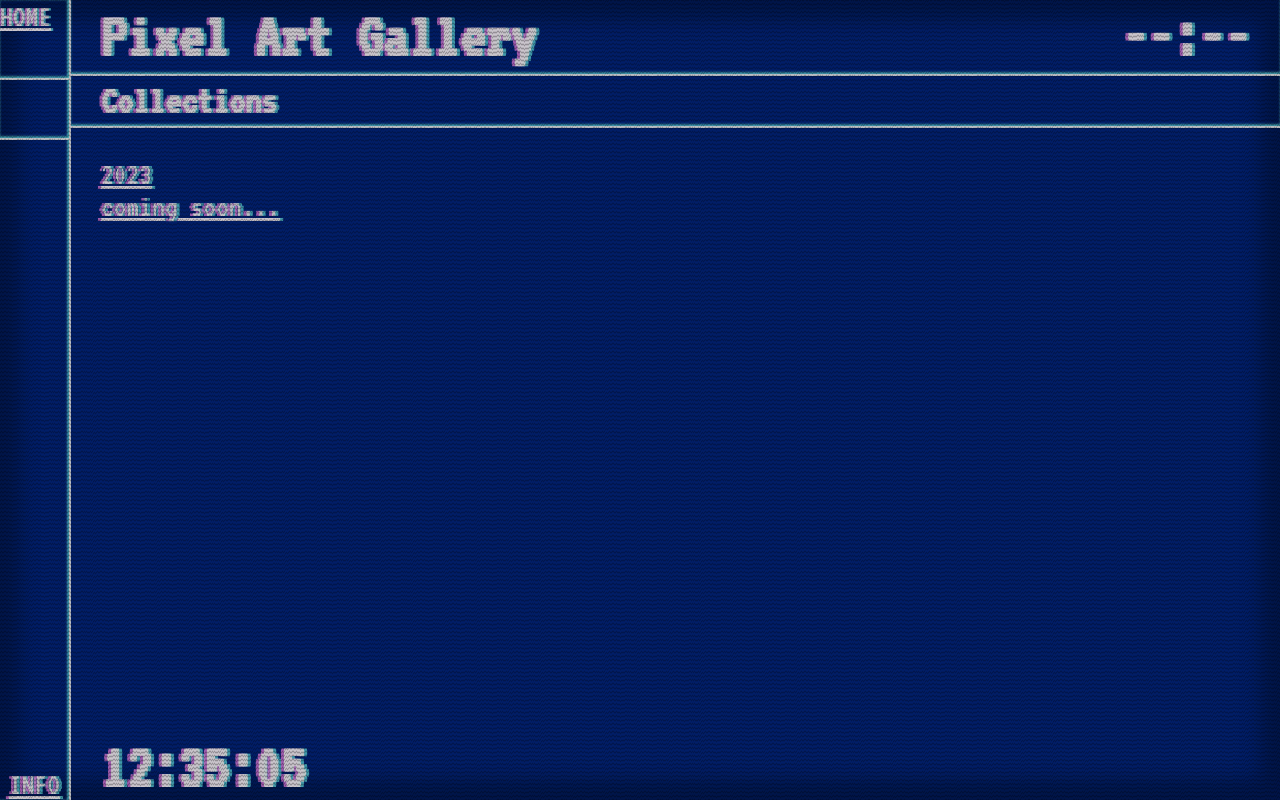
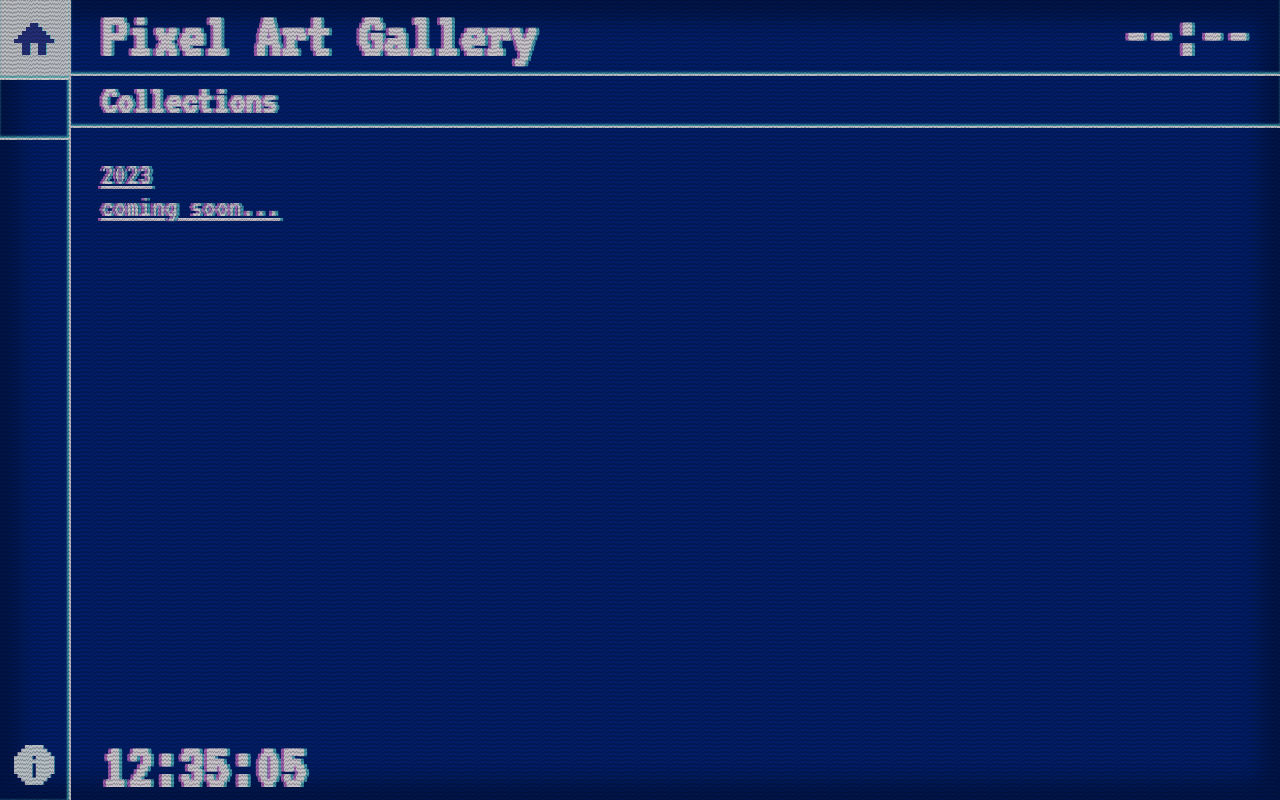
Before and after one commit to LueKely/pixel-art-gallery, an Astro site: page / in a window 1280 px wide. Built offline with nearby package versions, Linux system fonts and the light colour scheme; Astro itself is replaced by a stand-in of ours.

Commit message:
FEAT: icons wow

```diff
--- a/src/components/navbar.astro
+++ b/src/components/navbar.astro
@@ -1,10 +1,39 @@
 <nav class="">
   <div class="home-container">
-    <a href="/" class="home-link">HOME</a>
+    <a href="/" class="home-link" >
+
+      <svg class="icon" width="40" height="40" viewBox="0 0 500 400" fill="none" xmlns="http://www.w3.org/2000/svg">
+        <path class="test" fill-rule="evenodd" clip-rule="evenodd" d="M200 0H250H300V50H350V100H400V150H450V200H500V250H450H400V400H300V250H200V400H100V250H50H0V200H50V150H100V100H150V50H200V0Z" fill="white" fill-opacity="0.8"/>
+      </svg>
+
+      <svg class="icon left" width="40" height="40" viewBox="0 0 500 400" fill="none" xmlns="http://www.w3.org/2000/svg">
+        <path fill-rule="evenodd" clip-rule="evenodd" d="M200 0H250H300V50H350V100H400V150H450V200H500V250H450H400V400H300V250H200V400H100V250H50H0V200H50V150H100V100H150V50H200V0Z" fill="rgba(96, 222, 231, 0.822)" fill-opacity="1.0"/>
+      </svg>
+
+      <svg class="icon right" width="40" height="40" viewBox="0 0 500 400" fill="none" xmlns="http://www.w3.org/2000/svg">
+        <path fill-rule="evenodd" clip-rule="evenodd" d="M200 0H250H300V50H350V100H400V150H450V200H500V250H450H400V400H300V250H200V400H100V250H50H0V200H50V150H100V100H150V50H200V0Z" fill="rgba(239, 131, 235, 0.822)" fill-opacity="1.0"/>
+      </svg>
+
+    </a>
     <div class="box"></div>
   </div>
 
-<a href="/info" >INFO</a>
+  <a href="/info" class="icon-info" >
+
+    <svg width="40" height="40" class="icon" viewBox="0 0 550 550" fill="none" xmlns="http://www.w3.org/2000/svg">
+      <path fill-rule="evenodd" clip-rule="evenodd" d="M150 0H400V50H450V100H500V150H550V400H500V450H450V500H400V550H150V500H100V450H50V400H0V150H50V100H100V50H150V0ZM250 250H300V450H250V250ZM300 150H250V200H300V150Z" fill="white" fill-opacity="0.8"/>
+    </svg>
+
+    <svg width="40" height="40" class="icon right" viewBox="0 0 550 550" fill="none" xmlns="http://www.w3.org/2000/svg">
+      <path fill-rule="evenodd" clip-rule="evenodd" d="M150 0H400V50H450V100H500V150H550V400H500V450H450V500H400V550H150V500H100V450H50V400H0V150H50V100H100V50H150V0ZM250 250H300V450H250V250ZM300 150H250V200H300V150Z" fill="white" fill-opacity="0.8"/>
+    </svg>
+
+    <svg width="40" height="40" class="icon left" viewBox="0 0 550 550" fill="none" xmlns="http://www.w3.org/2000/svg">
+      <path fill-rule="evenodd" clip-rule="evenodd" d="M150 0H400V50H450V100H500V150H550V400H500V450H450V500H400V550H150V500H100V450H50V400H0V150H50V100H100V50H150V0ZM250 250H300V450H250V250ZM300 150H250V200H300V150Z" fill="white" fill-opacity="0.8"/>
+    </svg>
+
+
+  </a>
 </nav>
 <style>
 
@@ -25,6 +54,12 @@ nav{
 }
 
 .home-link{
+  position: relative;
+
+  display: flex;
+  align-items: center;
+  justify-content: center;
+
   height: var(--block-height);
   width: 100%;
 
@@ -42,6 +77,15 @@ nav{
   flex-direction: column;
 }
 
+.home-link:hover{
+
+  background-color: var(--border-color);
+}
+
+.home-link:hover>.icon:first-child>path{
+  fill: var(--background-color);
+}
+
 .box{
   height: var(--section-size);
   width: 100%;
@@ -50,6 +94,75 @@ nav{
   box-shadow: 0 var(--shadow-position) var(--shadow-blur) var(--crt-color-right),inset 0px var(--shadow-position-opposite) var(--shadow-blur) var(--crt-color-left);
 
   animation: box-anaglyph 10ms ease  infinite alternate-reverse none ;
+
+}
+
+.icon {position: absolute;}
+
+.icon-info{
+  position: relative;
+
+  display: flex;
+  justify-content: center;
+  align-items: center;
+
+  width: 100%;
+  height: 70px;
+
+}
+
+
+
+.icon{
+  z-index: 2;
+}
+
+.icon.left{
+  z-index: 0;
+  left: 19px;
+  animation: icon-anaglyph-left 10ms ease  infinite alternate-reverse none ;
+
+}
+
+.icon.left > path{
+  fill: var(--crt-color-left);
+}
+
+
+.icon.icon.right > path{
+  fill: var(--crt-color-right);
+}
+
+
+.icon.right{
+  z-index: 0;
+  right: 15px;
+  animation: icon-anaglyph-right 10ms ease  infinite alternate-reverse none ;
+}
+
+
+@keyframes icon-anaglyph-left {
+
+0%{
+left: 18px;
+}
+
+100%{
+left:15px
+}
+
+}
+
+
+@keyframes icon-anaglyph-right {
+
+0%{
+right: 18px;
+}
+
+100%{
+right:15px
+}
 
 }
 
```
